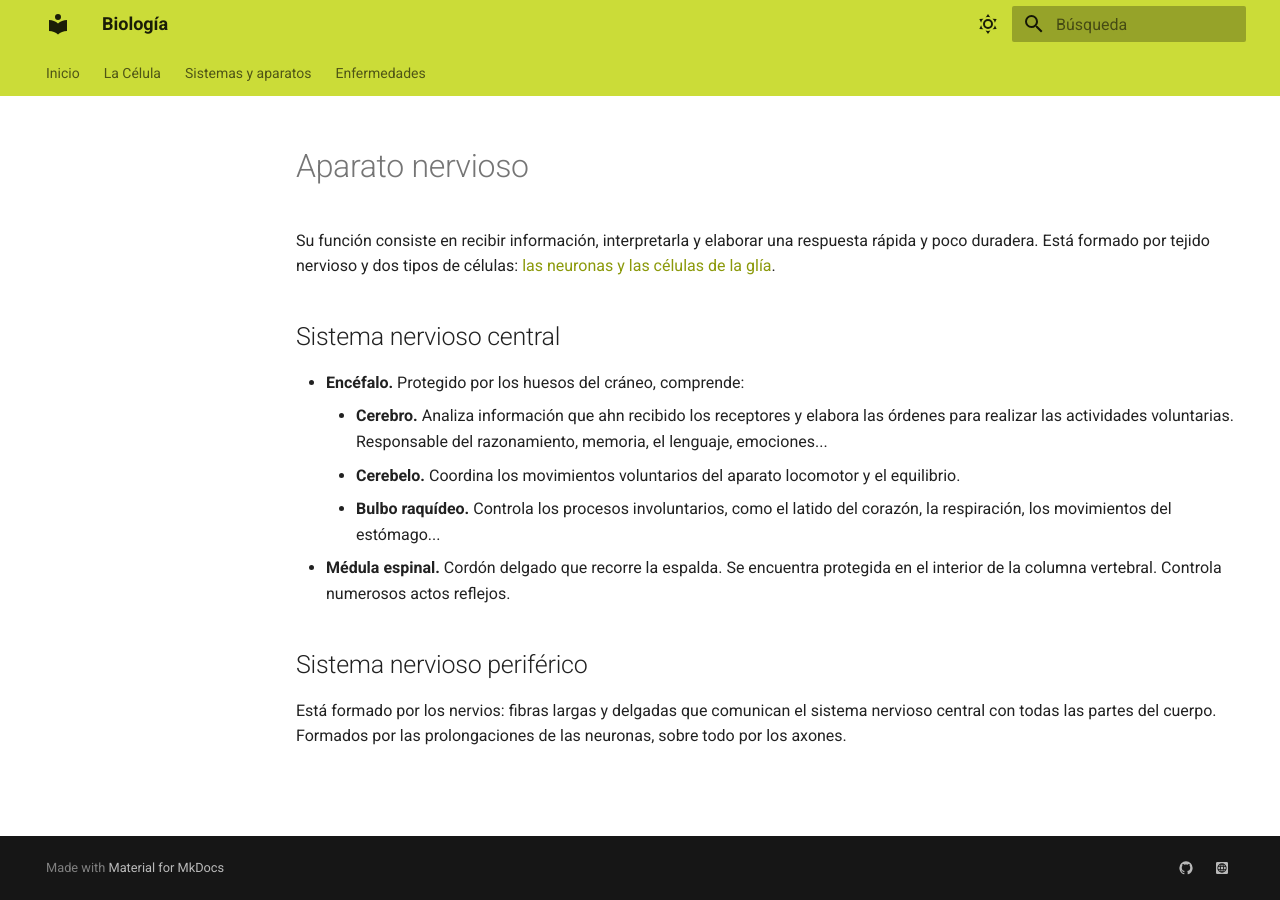
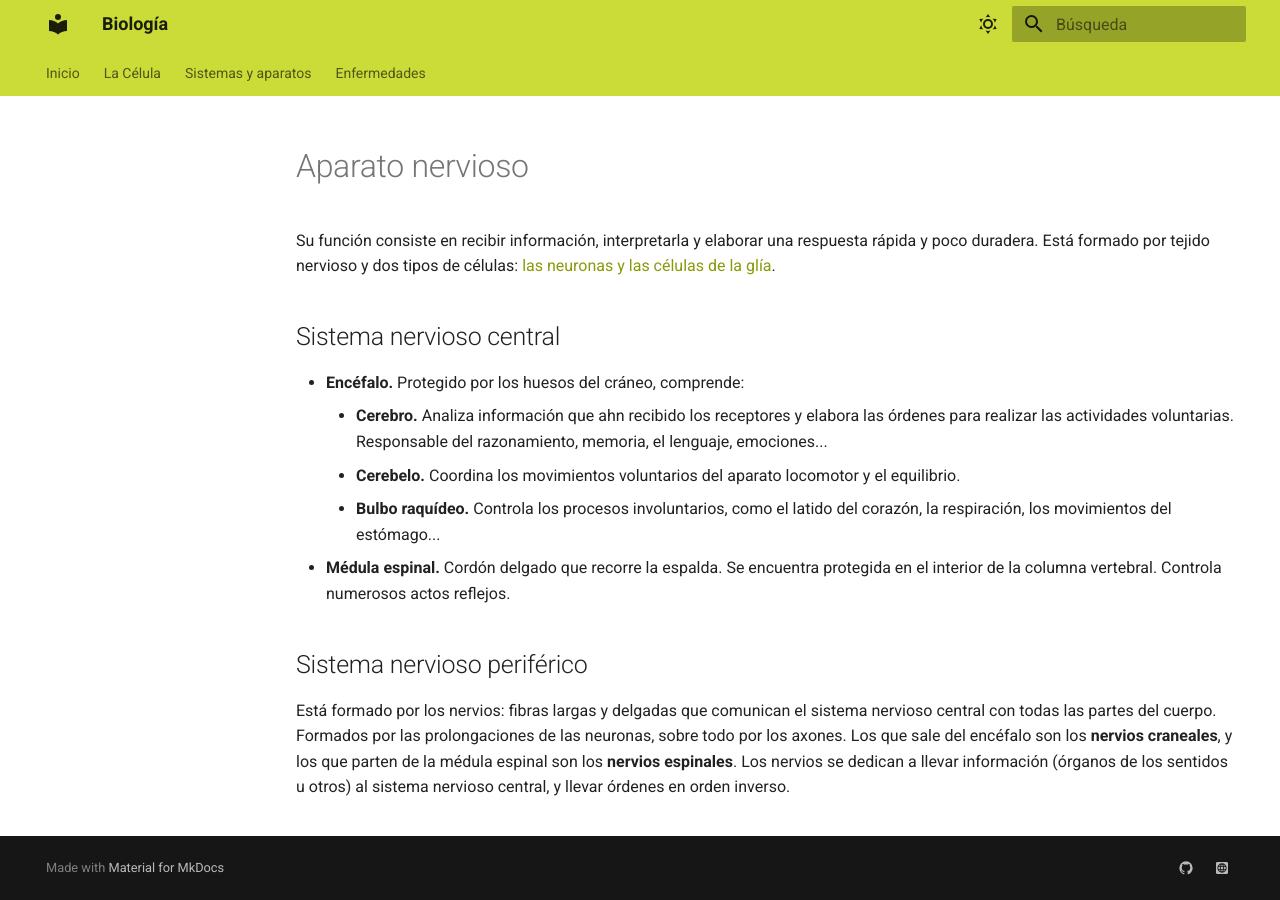
Before and after one commit to AlejandroBM99/mkdocs-biology, an MkDocs documentation site: the page built from docs/system/nervous.md, in a window 1280 px wide. Built offline with MkDocs 1.6.1 and Material for MkDocs 9.7.7, drawn with Linux system fonts in a browser that asks for light colours.

Commit message:
progress

```diff
--- a/docs/system/nervous.md
+++ b/docs/system/nervous.md
@@ -12,4 +12,4 @@ Su función consiste en recibir información, interpretarla y elaborar una respu
 
 ## Sistema nervioso periférico
 
-Está formado por los nervios: fibras largas y delgadas que comunican el sistema nervioso central con todas las partes del cuerpo. Formados por las prolongaciones de las neuronas, sobre todo por los axones.
+Está formado por los nervios: fibras largas y delgadas que comunican el sistema nervioso central con todas las partes del cuerpo. Formados por las prolongaciones de las neuronas, sobre todo por los axones. Los que sale del encéfalo son los **nervios craneales**, y los que parten de la médula espinal son los **nervios espinales**. Los nervios se dedican a llevar información (órganos de los sentidos u otros) al sistema nervioso central, y llevar órdenes en orden inverso.
```
